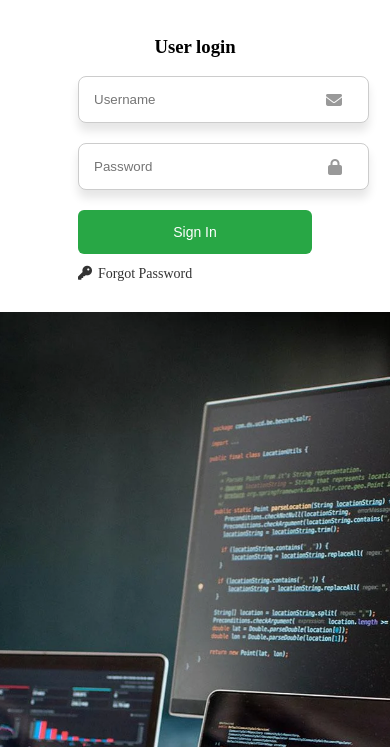
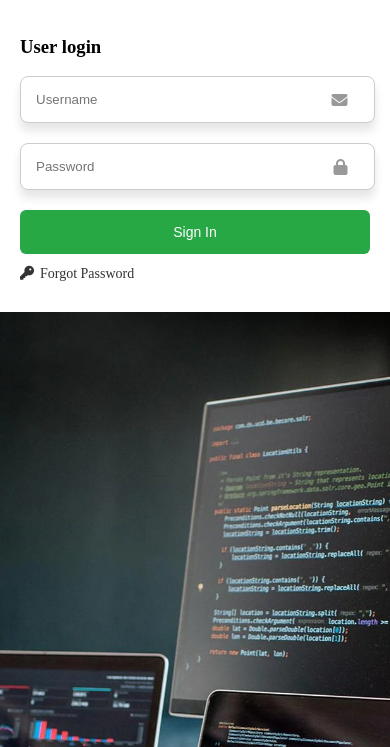
Before and after one commit to Georgina617/appclick, a plain HTML site: page index.html in a window 390 px wide. Shown: the part 97-844 px from the top of the page. Drawn offline with Linux system fonts and the light colour scheme.

Commit message:
second commit

```diff
--- a/index.css
+++ b/index.css
@@ -92,11 +92,11 @@ h2 {
   .login-box {
     flex: 100%;
     padding: 30px 20px;
-    align-items: center;
+    align-items: left;
   }
 
   .input-group {
-    width: fit-content;
+    width: 85%;
   }
   .input-group i {
     display: flexbox;
```
